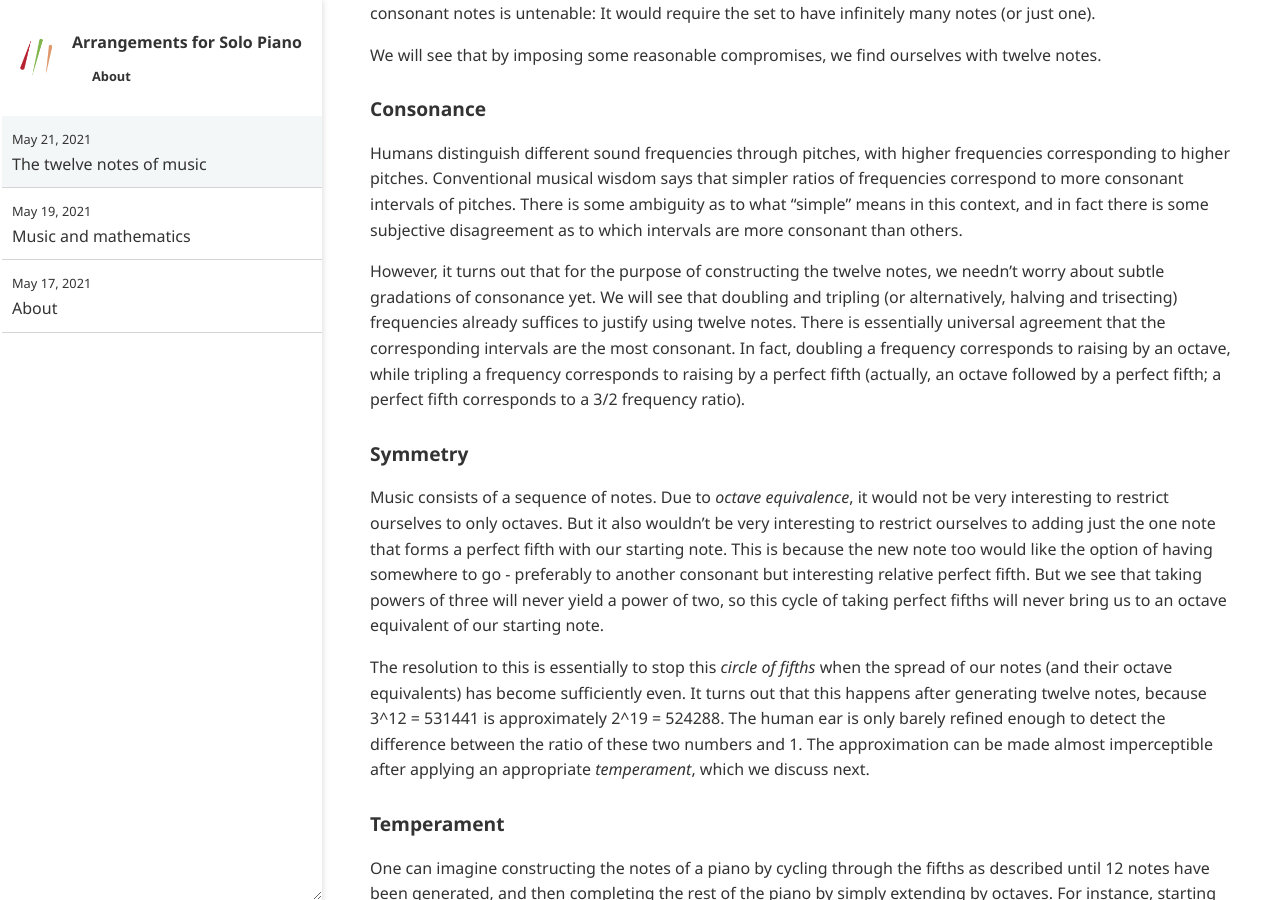
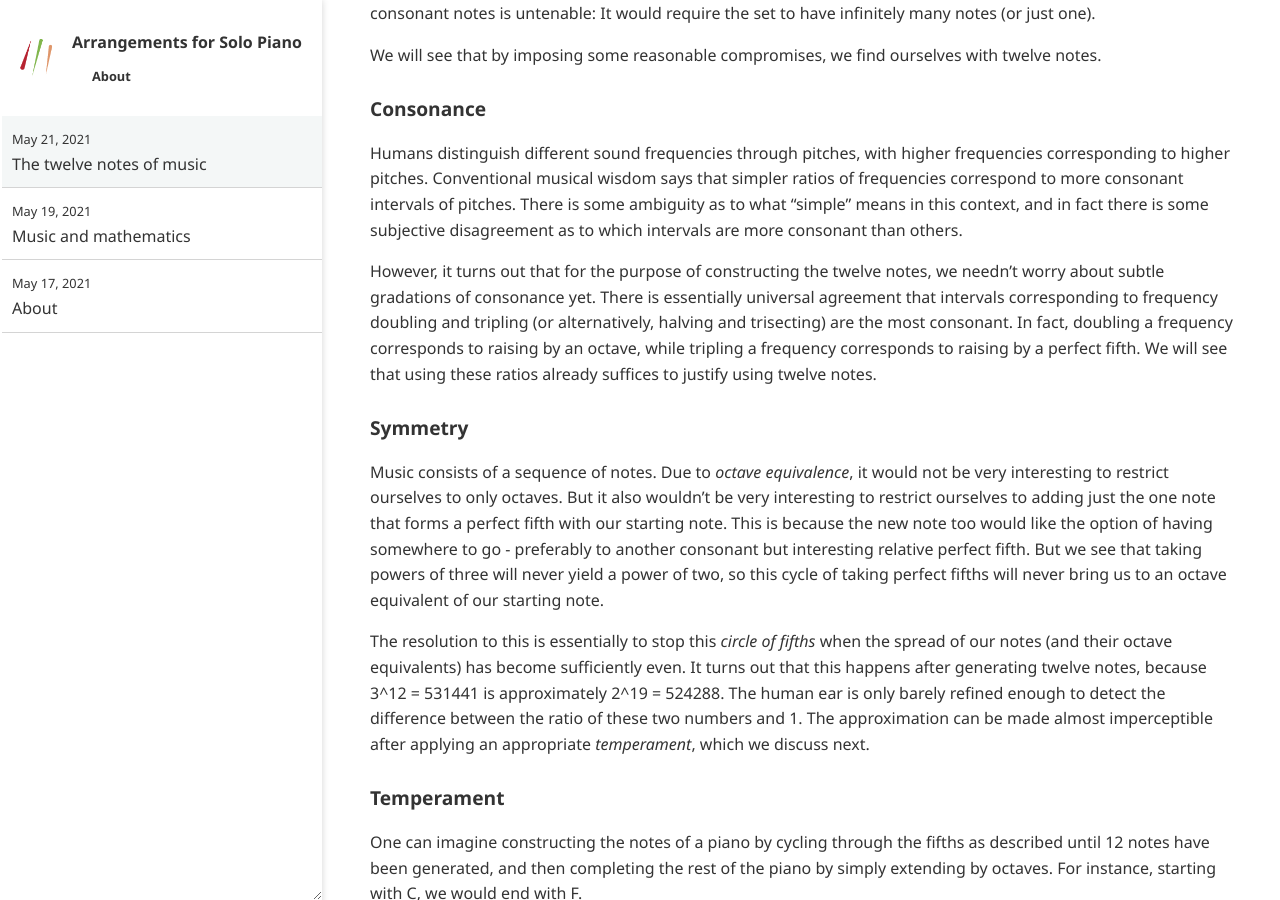
Before and after one commit to ansyblenetwork/arrpiano, a Jekyll site: the page built from _posts/2021-05-21-twelve-notes.md, in a window 1280 px wide and 900 px high, scrolled down 854 px. Built offline with Jekyll 4.4.1, drawn with Linux system fonts in a browser that asks for light colours.

Commit message:
Update 2021-05-21-twelve-notes.md

```diff
--- a/_posts/2021-05-21-twelve-notes.md
+++ b/_posts/2021-05-21-twelve-notes.md
@@ -32,7 +32,7 @@ We will see that by imposing some reasonable compromises, we find ourselves with
 
 Humans distinguish different sound frequencies through pitches, with higher frequencies corresponding to higher pitches. Conventional musical wisdom says that simpler ratios of frequencies correspond to more consonant intervals of pitches. There is some ambiguity as to what "simple" means in this context, and in fact there is some subjective disagreement as to which intervals are more consonant than others.
 
-However, it turns out that for the purpose of constructing the twelve notes, we needn't worry about subtle gradations of consonance yet. We will see that doubling and tripling (or alternatively, halving and trisecting) frequencies already suffices to justify using twelve notes. There is essentially universal agreement that the corresponding intervals are the most consonant. In fact, doubling a frequency corresponds to raising by an octave, while tripling a frequency corresponds to raising by a perfect fifth (actually, an octave followed by a perfect fifth; a perfect fifth corresponds to a 3/2 frequency ratio).
+However, it turns out that for the purpose of constructing the twelve notes, we needn't worry about subtle gradations of consonance yet. There is essentially universal agreement that intervals corresponding to frequency doubling and tripling (or alternatively, halving and trisecting) are the most consonant. In fact, doubling a frequency corresponds to raising by an octave, while tripling a frequency corresponds to raising by a perfect fifth. We will see that using these ratios already suffices to justify using twelve notes.
 
 ### Symmetry
 
```
